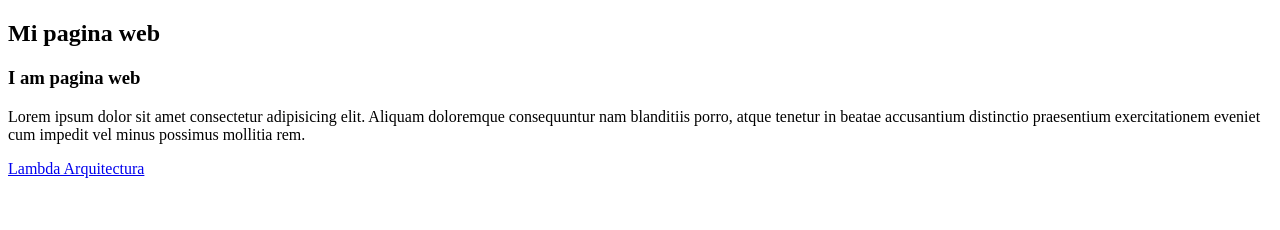
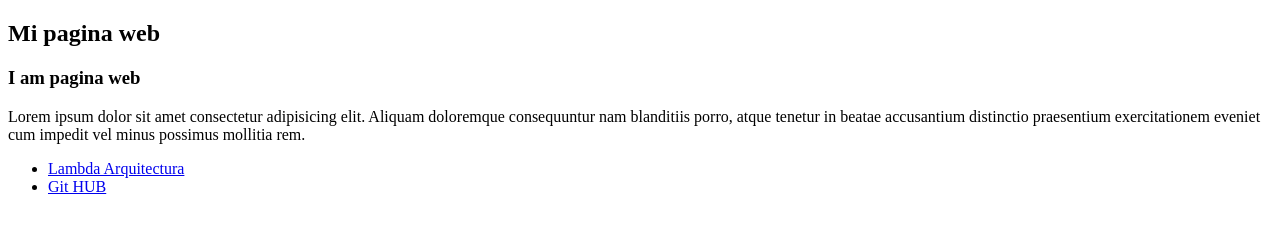
Before and after one commit to nico22sa/cursogithub, a plain HTML site: page index.html in a window 1280 px wide. Drawn offline with Linux system fonts and the light colour scheme.

Commit message:
modified footer html

```diff
--- a/index.html
+++ b/index.html
@@ -10,7 +10,15 @@
             <h3>I am <span>pagina</span> web</h3>
             <p>Lorem ipsum dolor sit amet consectetur adipisicing elit. Aliquam doloremque consequuntur nam blanditiis porro, atque tenetur in beatae accusantium distinctio praesentium exercitationem eveniet cum impedit vel minus possimus mollitia rem.</p>
         <footer>
-            <a href="http://www.lambda-arq.com/">Lambda Arquitectura</a>
+            <ul>
+                <li>
+                    <a href="http://www.lambda-arq.com/">Lambda Arquitectura</a>
+                </li>
+                <li>
+                    <a href="https://github.com/nico22sa">Git HUB</a>
+                </li>
+            </ul>
+
         </footer>
     </body>
 </html>
```
